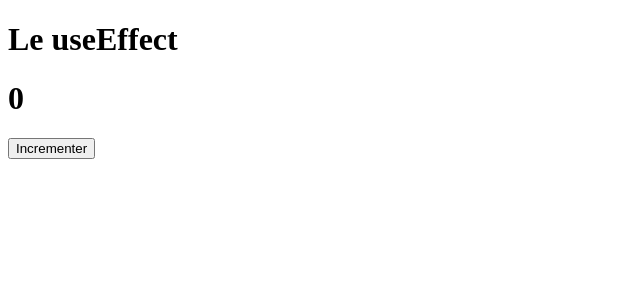
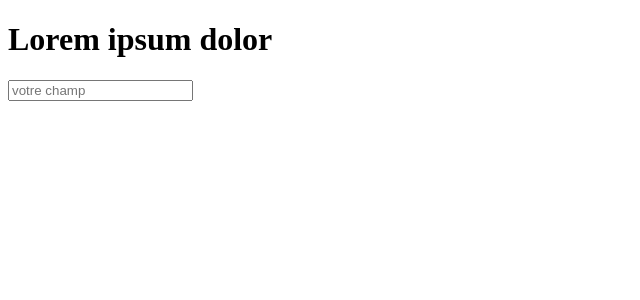
Before and after one commit to MenardoMa/ReactJs, a React (Vite) app: page / in a window 1280 px wide. Shown: the top 300 px of the page, without its empty margins (0-640 px from the left). Built offline with nearby package versions, Linux system fonts and the light colour scheme.

Commit message:
Le Hook useRef

```diff
--- a/src/App.jsx
+++ b/src/App.jsx
@@ -1,64 +1,30 @@
-import { useEffect, useState } from "react";
+import { useRef, useEffect } from "react";
+
+/**
+ *
+ * Le hoock useRef
+ * Permet d'interargir avec le HTML et de conserver la valeur
+ *
+ */
 
 function App() {
-  /**
-   *
-   * Le useEffect permet de suivre le cycle de vie d'un composant
-   *
-   * Le cycle de vie d'un composant inclus
-   *
-   * A PHASE DE MOUNTING (Montage) Creation d'un composant
-   *    1 Lecture rendue
-   *    2 Lecture useEffect
-   * B PHASE DE UPDATE   (Mise a jour) Evolution d'un Composantp
-   *    1 Lecture re rendue
-   *    2 Lecture useEffect
-   * C PHASE DE UNMOUNTING (Mord) Le demontage d'un composant
-   *    1 *
-   *    2
-   *
-   */
+  const ref = useRef(undefined);
 
-  const [count, setCount] = useState(0);
-
-  console.log("ok");
-
-  const handleClick = () => {
-    /**
-     * Le setter nous permet de passer d'un phase au autre
-     * donc de quitter la phase 1 à la phase 2
-     */
-    setCount(count + 1);
-  };
-
-  /**
-   * Le useEffect se declanche toujour lors de la deuxieme lecture.
-   * Nous avons aussi le moyen de le lancer lors de
-   *
-   * useEffect prend a deuxieme paramettre un tableaux de dependance
-   * un tableau des elements a suivre
-   */
   useEffect(() => {
-    /**
-     * Par contre si nous voulons executer uniquemennt une fois
-     * le useEffect prend en seconde parametre un tableau
-     * [
-     *    si c'est un tableau vide le useEffect va se declancher qu'une seule fois
-     *    si un lui passe une variable il va suivre c'est element
-     * ]
-     */
-    console.log("usEffect");
-  }, [count]);
-
-  console.log("rendu");
+    console.log(ref.current);
+  }, []);
 
   return (
     <>
-      <h1>Le useEffect</h1>
-      <h1>{count}</h1>
-      <button onClick={handleClick}>Incrementer</button>
+      <h1>Lorem ipsum dolor</h1>
+      <Input ref={ref} />
     </>
   );
 }
 
+function Input({ ref }) {
+  console.log(ref);
+  return <input ref={ref} type="text" placeholder="votre champ" />;
+}
+
 export default App;
--- a/src/main.jsx
+++ b/src/main.jsx
@@ -2,4 +2,4 @@ import { StrictMode } from "react";
 import { createRoot } from "react-dom/client";
 import App from "./App.jsx";
 
-createRoot(document.getElementById("root")).render(<App />);
+createRoot(document.getElementById("root")).render(<App />  );
```
